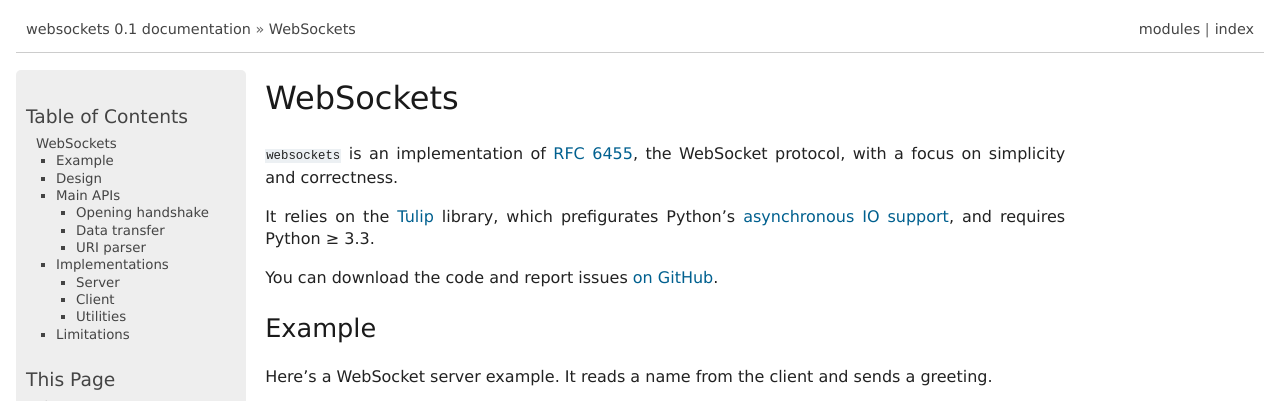
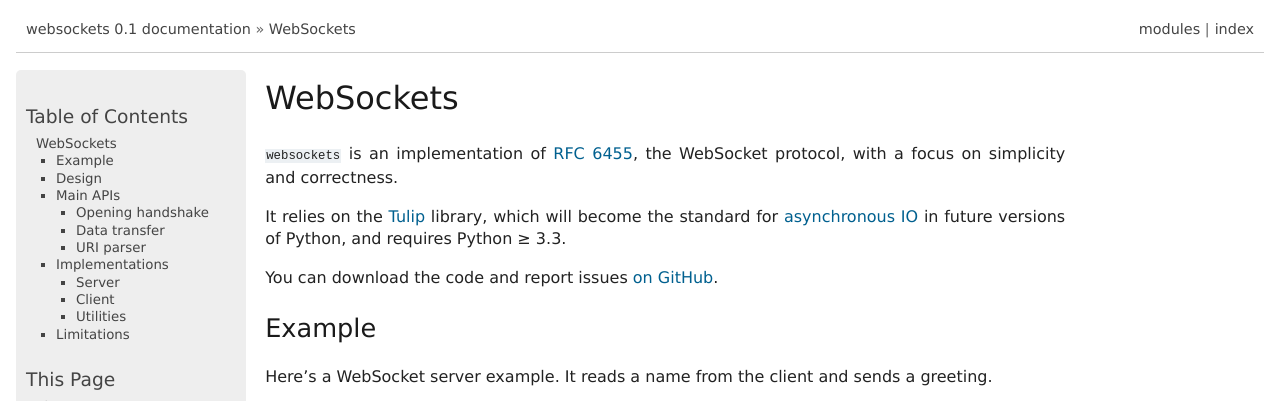
Before and after one commit to python-websockets/websockets, a Sphinx documentation site: the page built from docs/index.rst, in a window 1280 px wide and 900 px high, cut to the strip 0-401 px from the top of the window. Built offline with Sphinx 7.4.7, drawn with Linux system fonts in a browser that asks for light colours.

Commit message:
Fix my English.
Thanks Kevin P. Fleming.

```diff
--- a/README.rst
+++ b/README.rst
@@ -4,14 +4,14 @@ README
 ``websockets`` is an implementation of `RFC 6455`_, the WebSocket protocol,
 with a focus on simplicity and correctness.
 
-It relies on the `Tulip`_ library, which prefigurates Python's `asynchronous
-IO support`_, and requires Python ≥ 3.3.
+It relies on the `Tulip`_ library, which will become the standard for
+`asynchronous IO`_ in future versions of Python, and requires Python ≥ 3.3.
 
 It passes the `Autobahn Testsuite`_.
 
 .. _RFC 6455: http://tools.ietf.org/html/rfc6455
 .. _Tulip: http://code.google.com/p/tulip/
-.. _asynchronous IO support: http://www.python.org/dev/peps/pep-3156/
+.. _asynchronous IO: http://www.python.org/dev/peps/pep-3156/
 .. _Autobahn Testsuite: https://github.com/aaugustin/websockets/blob/master/compliance/README.rst
 
 The documentation is available at http://aaugustin.github.com/websockets/.
--- a/docs/index.rst
+++ b/docs/index.rst
@@ -6,14 +6,14 @@ WebSockets
 ``websockets`` is an implementation of `RFC 6455`_, the WebSocket protocol,
 with a focus on simplicity and correctness.
 
-It relies on the `Tulip`_ library, which prefigurates Python's `asynchronous
-IO support`_, and requires Python ≥ 3.3.
+It relies on the `Tulip`_ library, which will become the standard for
+`asynchronous IO`_ in future versions of Python, and requires Python ≥ 3.3.
 
 You can download the code and report issues `on GitHub`_.
 
 .. _RFC 6455: http://tools.ietf.org/html/rfc6455
 .. _Tulip: http://code.google.com/p/tulip/
-.. _asynchronous IO support: http://www.python.org/dev/peps/pep-3156/
+.. _asynchronous IO: http://www.python.org/dev/peps/pep-3156/
 .. _on GitHub: https://github.com/aaugustin/websockets
 
 Example
```
